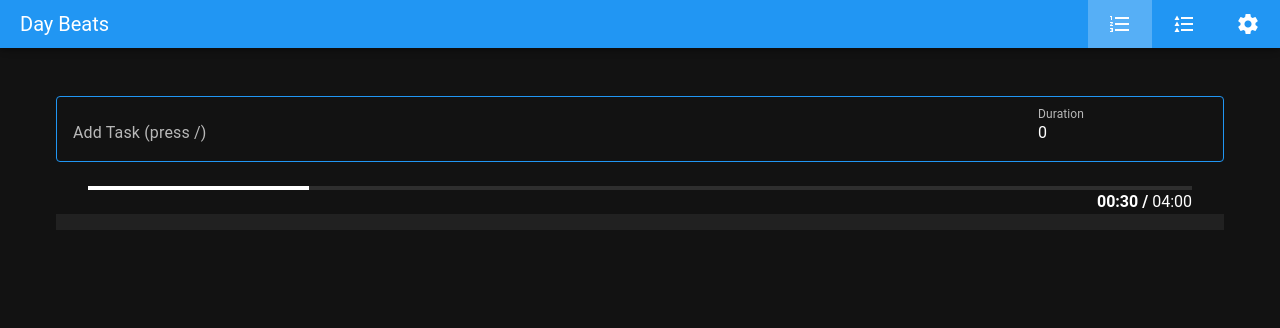
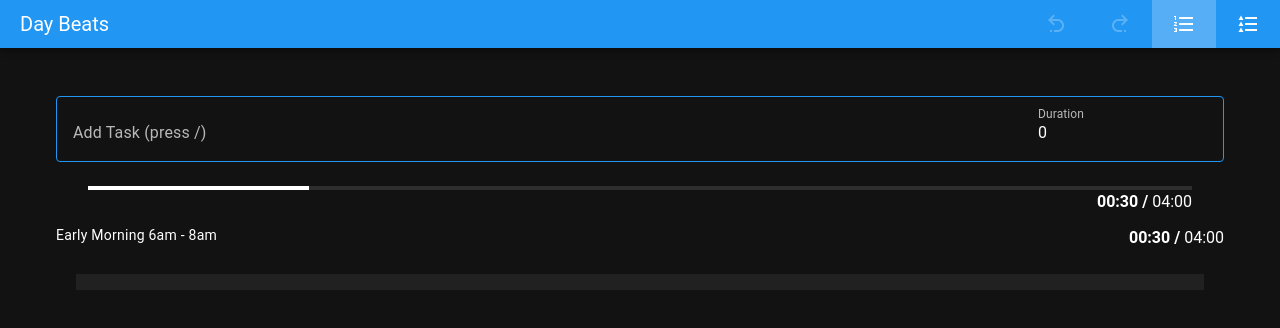
Before and after one commit to cwiki/day-beats, a Vue app: page / in a window 1280 px wide. Shown: the top 328 px of the page. Built offline with nearby package versions, Linux system fonts and the light colour scheme.

Commit message:
added undo/redo shortcuts to app

```diff
--- a/package.json
+++ b/package.json
@@ -12,8 +12,10 @@
     "lint": "eslint . --ext .vue,.js,.jsx,.cjs,.mjs,.ts,.tsx,.cts,.mts --fix --ignore-path .gitignore"
   },
   "dependencies": {
+    "@types/uuid": "^9.0.0",
     "moment": "^2.29.4",
     "pinia": "^2.0.26",
+    "uuid": "^9.0.0",
     "vue": "^3.2.45",
     "vue-router": "^4.1.6",
     "vuetify": "^3.0.3"
--- a/src/App.vue
+++ b/src/App.vue
@@ -1,7 +1,6 @@
 <script setup lang="ts">
 import { RouterView } from "vue-router";
 import MyAppToolbar from "@/components/MyAppToolbar.vue";
-
 </script>
 
 <template>
--- a/src/components/MyAppToolbar.vue
+++ b/src/components/MyAppToolbar.vue
@@ -1,4 +1,10 @@
 <script setup lang="ts">
+import { computed } from "vue";
+import { useRoute } from "vue-router";
+import { useTaskStore } from "@/stores/task";
+const taskStore = useTaskStore();
+const route = useRoute();
+const showUndoRedo = computed(() => route.name === "Beats");
 </script>
 
 <template>
@@ -6,32 +12,31 @@
     <v-toolbar-title> Day Beats </v-toolbar-title>
     <v-spacer />
     <v-toolbar-items>
+      <v-btn
+        v-if="showUndoRedo"
+        @click="taskStore.undo()"
+        :disabled="!taskStore.changes.length"
+      >
+        <v-icon size="x-large">mdi-undo-variant</v-icon>
+        <v-tooltip activator="parent" location="bottom"> cmd + z </v-tooltip>
+      </v-btn>
+      <v-btn
+        v-if="showUndoRedo"
+        @click="taskStore.redo()"
+        :disabled="!taskStore.undone.length"
+      >
+        <v-icon size="x-large">mdi-redo-variant</v-icon>
+        <v-tooltip activator="parent" location="bottom"> cmd + y </v-tooltip>
+      </v-btn>
       <v-btn to="/">
         <v-icon size="x-large">mdi-format-list-numbered</v-icon>
-        <v-tooltip
-            activator="parent"
-            location="bottom"
-        >
+        <v-tooltip activator="parent" location="bottom">
           Task List / Home
         </v-tooltip>
       </v-btn>
       <v-btn to="/config">
         <v-icon size="x-large">mdi-format-list-bulleted-triangle</v-icon>
-        <v-tooltip
-            activator="parent"
-            location="bottom"
-        >
-          Day Config
-        </v-tooltip>
-      </v-btn>
-      <v-btn to="/settings">
-        <v-icon size="x-large">mdi-cog</v-icon>
-        <v-tooltip
-            activator="parent"
-            location="bottom"
-        >
-          Settings
-        </v-tooltip>
+        <v-tooltip activator="parent" location="bottom"> Day Config </v-tooltip>
       </v-btn>
     </v-toolbar-items>
   </v-app-bar>
--- /dev/null
+++ b/src/components/NewTaskBarForm.vue
@@ -0,0 +1,71 @@
+<script setup lang="ts">
+import { useTheme } from "vuetify";
+import { useTaskStore } from "@/stores/task";
+import { v4 as uuidV4 } from "uuid";
+import { onBeforeUnmount, ref } from "vue";
+
+const theme = useTheme();
+const textColor =
+  theme.global.name.value === "dark" ? "text-white" : "text-black";
+
+const task = ref("");
+const duration = ref(0);
+const xyz = ref(null)
+
+const taskStore = useTaskStore();
+
+function addTask() {
+  (function (task: String, duration: Number) {
+    taskStore.addChanges("INSERT", {
+      id: uuidV4(),
+      description: task,
+      duration: duration,
+    });
+  })(task.value, duration.value);
+  task.value = "";
+  duration.value = 0;
+}
+
+document.addEventListener("keyup", keyupHandler);
+function keyupHandler(event: { ctrlKey: any; key: string }) {
+}
+
+onBeforeUnmount(() => {
+  document.removeEventListener("keyup", keyupHandler);
+});
+</script>
+
+<template>
+  <v-form @submit.prevent="addTask">
+    <v-card density="compact" variant="outlined" color="primary">
+      <v-card-text>
+        <v-row>
+          <v-col>
+            <v-text-field
+              ref="xyz"
+              v-model="task"
+              :class="textColor"
+              variant="plain"
+              density="compact"
+              label="Add Task (press /)"
+              hide-details
+            />
+          </v-col>
+          <v-col cols="4" sm="4" md="2">
+            <v-text-field
+              v-model="duration"
+              :class="textColor"
+              type="number"
+              variant="plain"
+              density="compact"
+              label="Duration"
+              hide-details
+              hint="Minutes"
+            />
+          </v-col>
+        </v-row>
+      </v-card-text>
+    </v-card>
+    <button type="submit" class="screen-reader-text">add</button>
+  </v-form>
+</template>
--- /dev/null
+++ b/src/components/TaskList.vue
@@ -0,0 +1,21 @@
+<script setup lang="ts">
+import { Task } from "@/common/interfaces";
+import type { PropType } from "vue";
+import TaskListItem from "@/components/TaskListItem.vue";
+
+defineProps({
+  modelValue: {
+    type: Object as PropType<Array<Task>>,
+    required: true,
+  },
+});
+</script>
+
+<template>
+  <v-list>
+    <template v-for="(task, index) in modelValue" :key="index">
+      <TaskListItem :index="String(index + 1)" :modelValue="task" />
+      <v-divider />
+    </template>
+  </v-list>
+</template>
--- a/src/components/TaskListItem.vue
+++ b/src/components/TaskListItem.vue
@@ -1,9 +1,12 @@
 <script setup lang="ts">
 import { Task } from "@/common/interfaces";
-import type { PropType } from "vue";
+import { type PropType, computed, type ComputedRef } from "vue";
 import { durationToHHmm } from "@/common/formatters";
 import moment from "moment";
-defineProps({
+import { useTaskStore } from "@/stores/task";
+
+const taskStore = useTaskStore();
+const props = defineProps({
   index: {
     type: String,
     default: "?",
@@ -18,15 +21,29 @@
 function fmtDur(input: number): String {
   return durationToHHmm(moment.duration(input, "minutes"));
 }
+
+function toggleTaskDone() {
+  const clone = Object.assign({}, props.modelValue);
+  clone.done = !clone.done;
+  taskStore.addChanges("UPDATE", clone);
+}
 </script>
 
 <template>
   <v-list-item>
     <v-list-item-title>
-      <span class="mr-4">{{ index }}</span> {{ modelValue.description }}
+      <span class="mr-4">{{ index }}</span>
+      <span v-if="!modelValue.done">{{ modelValue.description }}</span>
+      <del v-else>{{ modelValue.description }}</del>
     </v-list-item-title>
     <template v-slot:append>
       {{ fmtDur(modelValue.duration) }}
+      <v-btn class="ml-4" size="medium" @click="toggleTaskDone" icon>
+        <v-icon v-if="modelValue.done" class="text-green-lighten-1">
+          mdi-checkbox-marked-outline
+        </v-icon>
+        <v-icon v-else> mdi-checkbox-blank-outline </v-icon>
+      </v-btn>
     </template>
   </v-list-item>
 </template>
--- a/src/pages/DayView.vue
+++ b/src/pages/DayView.vue
@@ -1,70 +1,40 @@
 <script setup lang="ts">
 import moment from "moment";
 import DayProgress from "@/components/DayProgress.vue";
-import { useTheme } from "vuetify";
-import { ref } from "vue";
+import TaskList from "@/components/TaskList.vue";
+import NewTaskBarForm from "@/components/NewTaskBarForm.vue";
 import { useTaskStore } from "@/stores/task";
-import TaskListItem from "@/components/TaskListItem.vue";
+import TimeCompare from "@/components/TimeCompare.vue";
+import { onBeforeUnmount } from "vue";
 
 const start = moment.duration(30, "minutes");
 const finish = moment.duration(4, "hours");
 
-const theme = useTheme();
-const textColor =
-  theme.global.name.value === "dark" ? "text-white" : "text-black";
+const taskStore = useTaskStore();
+document.addEventListener("keyup", keyupHandler);
+function keyupHandler(event: { ctrlKey: any; key: string }) {
+  if (event.ctrlKey) {
+    switch (event.key) {
+      case "z":
+        taskStore.undo();
+        break;
+      case "y":
+        taskStore.redo();
+        break;
+    }
+  }
+}
 
-const task = ref("");
-const duration = ref(0);
-
-const taskStore = useTaskStore();
-
-function addTask() {
-  (function (task: String, duration: Number) {
-    taskStore.addTask({
-      description: task,
-      duration: duration,
-    });
-  })(task.value, duration.value);
-  task.value = "";
-  duration.value = 0;
-}
+onBeforeUnmount(() => {
+  document.removeEventListener("keyup", keyupHandler);
+});
 </script>
 
 <template>
   <v-container>
     <v-row class="pt-8">
       <v-col cols="12">
-        <v-form @submit.prevent="addTask">
-          <v-card density="compact" variant="outlined" color="primary">
-            <v-card-text>
-              <v-row>
-                <v-col>
-                  <v-text-field
-                    v-model="task"
-                    :class="textColor"
-                    variant="plain"
-                    density="compact"
-                    label="Add Task (press /)"
-                    hide-details
-                  />
-                </v-col>
-                <v-col cols="4" sm="4" md="2">
-                  <v-text-field
-                    v-model="duration"
-                    :class="textColor"
-                    type="number"
-                    variant="plain"
-                    density="compact"
-                    label="Duration"
-                    hide-details
-                    hint="Minutes"
-                  />
-                </v-col>
-              </v-row>
-            </v-card-text>
-          </v-card>
-          <button type="submit" class="screen-reader-text"> add </button>
-        </v-form>
+        <NewTaskBarForm />
       </v-col>
     </v-row>
     <v-row class="px-8">
@@ -72,15 +42,23 @@
         <DayProgress :used="start" :available="finish" />
       </v-col>
     </v-row>
+    <h1 class="screen-reader-text">Task List</h1>
     <div>
-      <v-list>
-        <template v-for="(_, index) in taskStore.tasks" :key="index">
-          <TaskListItem
-            :index="String(index + 1)"
-            v-model="taskStore.tasks[index]"
-          />
-        </template>
-      </v-list>
+      <v-row>
+        <v-col>
+          <h2 class="text-sm-body-2">Early Morning 6am - 8am</h2>
+        </v-col>
+        <v-col class="text-right">
+          <TimeCompare :used="start" :available="finish" />
+        </v-col>
+      </v-row>
+      <v-row>
+        <v-col class="px-8">
+          <TaskList v-model="taskStore.tasks" />
+        </v-col>
+      </v-row>
     </div>
+    <v-btn class="screen-reader-text" @click="taskStore.undo()">undo</v-btn>
+    <v-btn class="screen-reader-text" @click="taskStore.redo()">redo</v-btn>
   </v-container>
 </template>
--- a/src/pages/SettingsView.vue
+++ /dev/null
@@ -1,6 +0,0 @@
-<script export lang="ts">
-</script>
-
-<template>
-  "Config View"
-</template>
--- a/src/router/index.ts
+++ b/src/router/index.ts
@@ -15,11 +15,6 @@
       name: "Config",
       component: BeatConfig,
     },
-    {
-      path: "/settings",
-      name: "Settings",
-      component: () => import("../pages/SettingsView.vue"),
-    },
   ],
 });
 
--- a/src/stores/task.ts
+++ b/src/stores/task.ts
@@ -1,13 +1,83 @@
-import { ref, computed } from "vue";
 import { defineStore } from "pinia";
 import type { Task } from "@/common/interfaces";
 
-export const useTaskStore = defineStore("task", () => {
-  const tasks = ref<Array<Task>>([]);
-  // const doubleCount = computed(() => count.value * 2);
-  function addTask(task: Task) {
-    tasks.value.push(task);
+type ChangeType = "INSERT" | "UPDATE" | "DELETE";
+
+interface TaskChange {
+  action: ChangeType;
+  task: Task;
+}
+
+/**
+ * Applies array of changes to a task list
+ * @param tasks
+ * @param changeSet
+ */
+function applyTaskChangesToTasks(
+  tasks: Array<Task>,
+  changeSet: Array<TaskChange>
+): Array<Task> {
+  for (const change of changeSet) {
+    const index = tasks.findIndex((t: Task) => change.task.id === t.id);
+
+    switch (change.action) {
+      case "INSERT":
+        tasks.push(change.task);
+        break;
+      case "UPDATE":
+        if (index !== -1) tasks[index] = change.task;
+        break;
+      case "DELETE":
+        if (index !== -1) tasks.splice(index, 1);
+    }
   }
 
-  return { tasks, addTask };
+  return tasks;
+}
+
+/**
+ * Can apply the MATRIX of TaskChanges to a Tasks list
+ * @param base
+ * @param changes
+ */
+function updateTasksWithTaskChangeHistory(
+  base: Array<Task>,
+  changes: Array<Array<TaskChange>>
+): Array<Task> {
+  let clone = JSON.parse(JSON.stringify(base)); // fresh copy so base state is not tampered with
+  for (const changeSet of changes) {
+    clone = applyTaskChangesToTasks(clone, changeSet);
+  }
+  return clone;
+}
+
+export const useTaskStore = defineStore("task", {
+  state: () => {
+    return {
+      taskState: <Array<Task>>[],
+      changes: <Array<Array<TaskChange>>>[],
+      undone: <Array<Array<TaskChange>>>[],
+    };
+  },
+  getters: {
+    tasks(state): Array<Task> {
+      return updateTasksWithTaskChangeHistory(state.taskState, state.changes);
+    },
+  },
+  actions: {
+    undo() {
+      const undoneChange = this.changes.pop();
+      if (undoneChange !== undefined) this.undone.push(undoneChange);
+    },
+    redo() {
+      const undoneChange = this.undone.pop();
+      if (undoneChange !== undefined) this.changes.push(undoneChange);
+    },
+    addChanges(action: ChangeType, ...tasks: Array<Task>) {
+      this.undone = [];
+      // immediately perform task merge
+      const changes = tasks.map((task) => ({ action, task }));
+      this.changes.push(changes);
+    },
+  },
 });
```
Also changed, not shown: src/common/interfaces.ts (+14 -3 lines), 1 other file (tests, documents, lock files or other folders).
